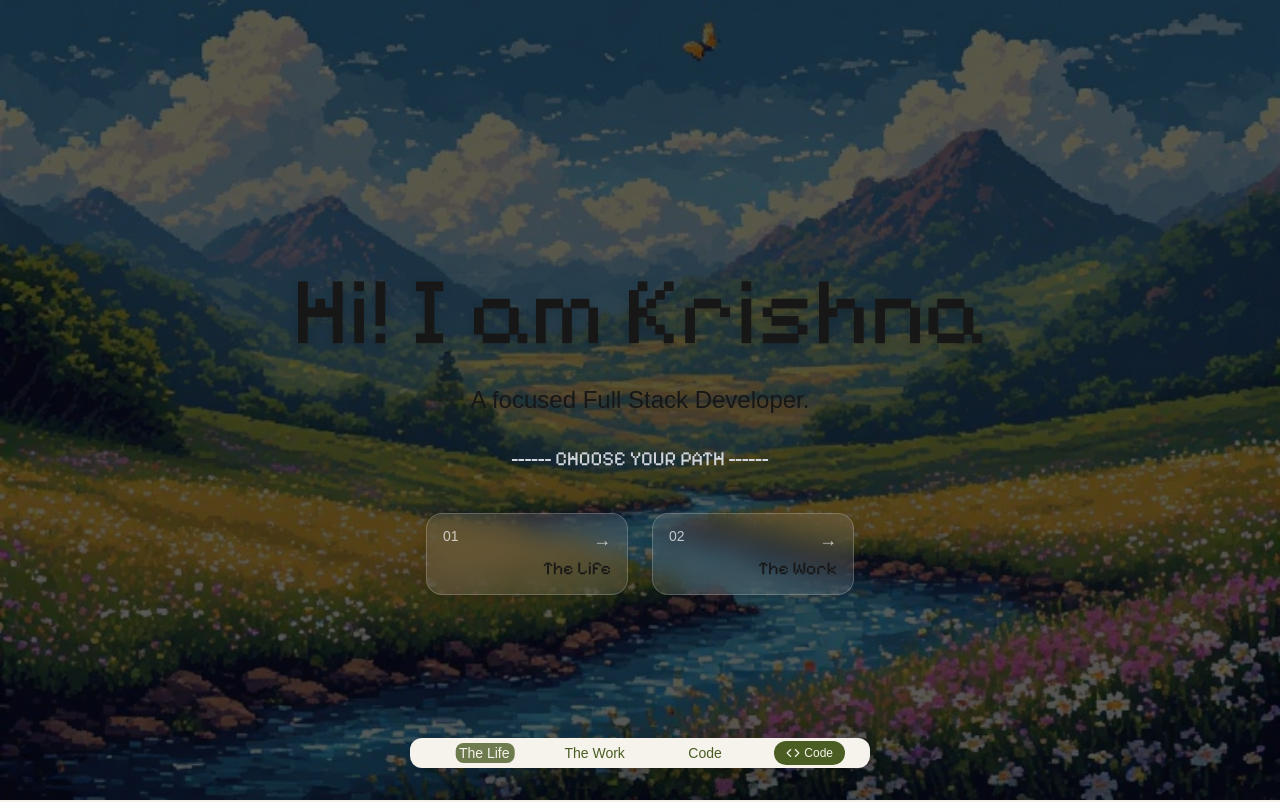
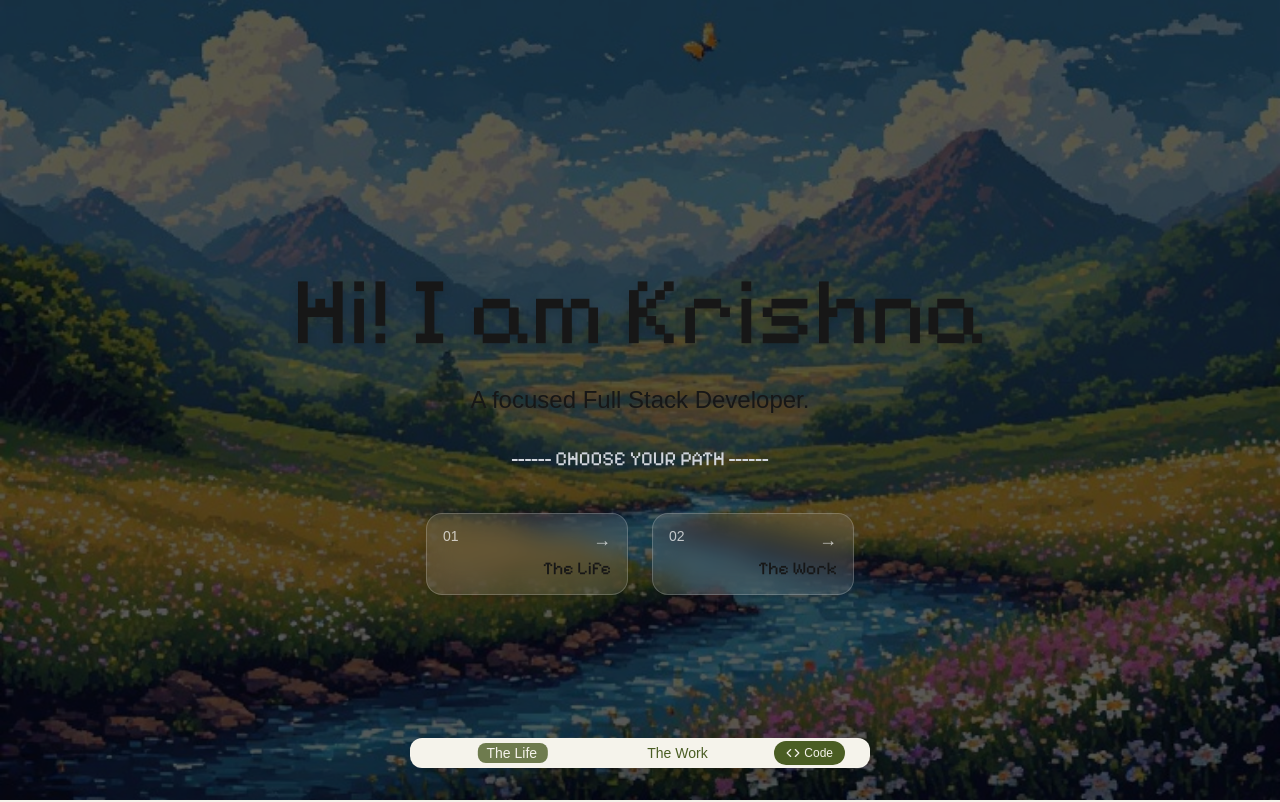
Before and after one commit to sudoKrishna/krishna, a Next.js app: page / in a window 1280 px wide. Shown: the top 802 px of the page. Built offline with nearby package versions, Linux system fonts and the light colour scheme; a web font is replaced by a local one.

Commit message:
addingg the naviagtion handletabclick fn

```diff
--- a/app/components/Menubar.tsx
+++ b/app/components/Menubar.tsx
@@ -5,18 +5,21 @@ import gsap from "gsap";
 import { Edu_NSW_ACT_Cursive } from "next/font/google";
 import { useCodeMode } from "../context/CodeModeContext";
 import { Code } from "lucide-react";
+import { useRouter } from "next/navigation";
 
 const cursiveFont = Edu_NSW_ACT_Cursive({
   subsets: ["latin"],
   weight: ["400", "500", "600", "700"],
 });
 
-const tabs = ["The Life", "The Work", "Code"];
+const tabs = ["The Life", "The Work"];
 
 export default function MenuBar() {
   const [active, setActive] = useState(0);
 
   const { codeMode, setCodeMode } = useCodeMode();
+
+  const router = useRouter();
 
   const buttonRefs = useRef<(HTMLButtonElement | null)[]>([]);
   const borderRefs = useRef<(HTMLDivElement | null)[]>([]);
@@ -76,6 +79,16 @@ export default function MenuBar() {
     });
   };
 
+  const handleTabClick = (index: number) => {
+    setActive(index);
+
+    if (index === 0) {
+      router.push("/");
+    } else if (index === 1) {
+      router.push("/work");
+    }
+  };
+
   return (
     <div className="flex justify-center">
       <div className="relative flex gap-3 px-6 py-0 rounded-xl bg-[#F5F3EB] border border-white/10 shadow-xl w-[460px] h-[30px] items-center">
@@ -95,7 +108,7 @@ export default function MenuBar() {
             }}
             onMouseMove={(e) => handleMouseMove(e, index)}
             onMouseLeave={() => handleMouseLeave(index)}
-            onClick={() => setActive(index)}
+            onClick={() => handleTabClick(index)}
             className="relative flex-1 text-center py-0"
           >
             {/* BORDER EFFECT */}
```
